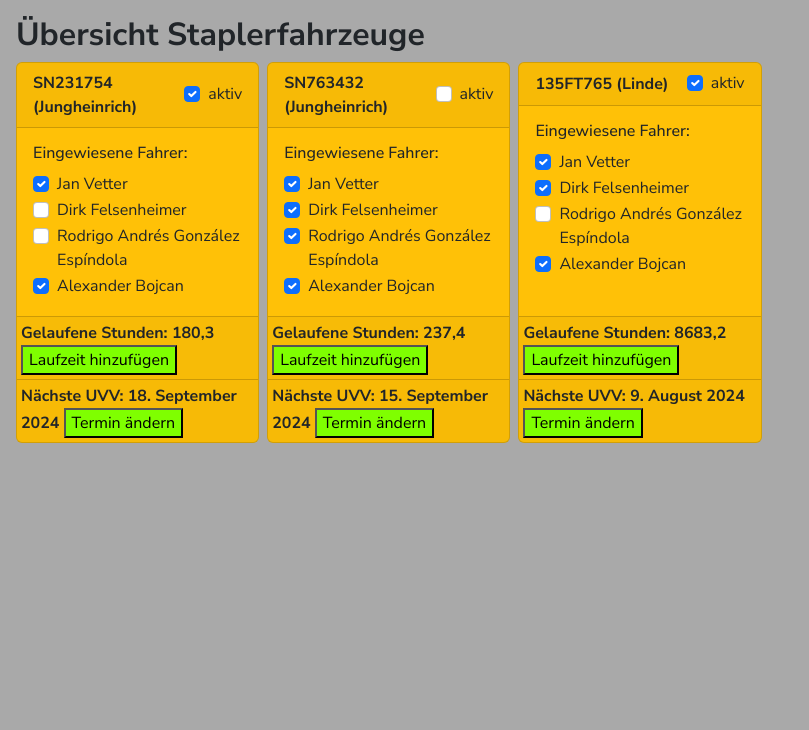
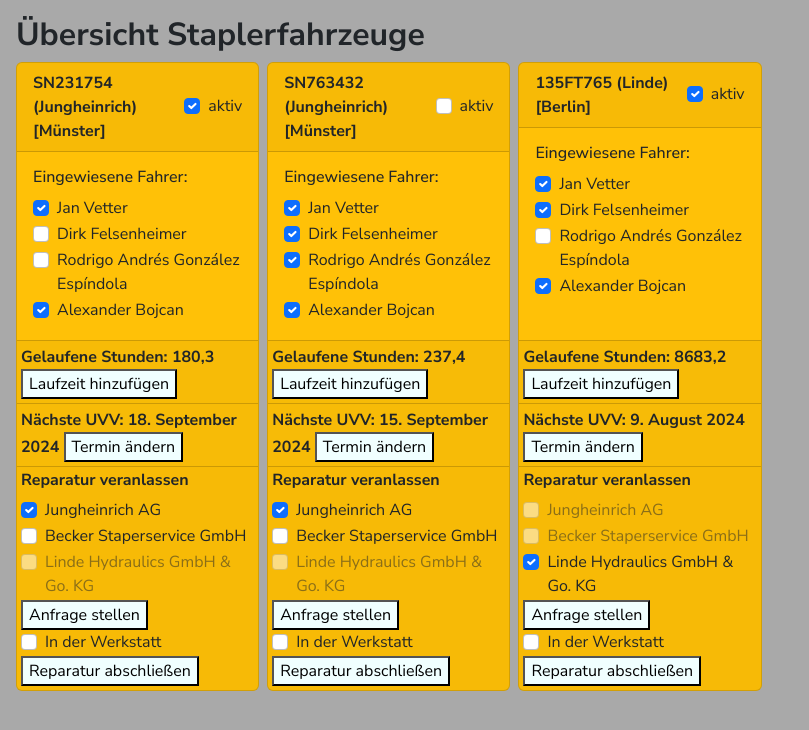
Before and after one commit to LuminousLynx/interview-theis, a Django app: template forklift_manager/forklift/templates/forklift/overview.html in a window 1280 px wide. Shown: the top 730 px of the page, without its empty margins (0-809 px from the left). Run offline with Django 4.2, Linux system fonts and the light colour scheme; the template is opened without the code that fills it: values that come from a table or form of the project are taken from there, others are empty; data comes from the database, SQL or seed files in the repository; both versions use the stored data as it was after the commit.

Commit message:
modify data structure, implement repair function

```diff
--- a/forklift_manager/forklift/models.py
+++ b/forklift_manager/forklift/models.py
@@ -16,6 +16,10 @@ class Forklift(models.Model):
 
     can_operate = models.BooleanField(default=True)
     allowed_operators = models.JSONField(default=list)
+
+    location = models.CharField(max_length=50, default="Münster")
+    workshops = models.JSONField(default=list)
+    fastest_workshop = models.IntegerField(default=0)
 
     def __str__(self):
         return f'{self.serial_no}'
@@ -52,19 +56,22 @@ class Workshop(models.Model):
 
 
 class Repair(models.Model):
-    workshop_id = models.ForeignKey("Workshop", on_delete=models.CASCADE, null=True)
-    model = models.ForeignKey("Forklift", on_delete=models.CASCADE, null=True)
+
+    active = models.BooleanField(default=True)
+
+    model_id = models.CharField(max_length=30, null=True)
+    workshop_id_id = models.CharField(max_length=50, null=True)
 
     start_date = models.DateField(default=datetime.date.today)
     end_date = models.DateField(default=datetime.date(year=2024, month=12, day=31))
 
     message = models.CharField(max_length=2000, default="Sehr geehrtes Werkstatt-Team!\nWir möchten einen unserer Stapler bei Ihnen reparieren lassen. Wann wäre dies möglich? \nMfG \nflaschenpost-Warehouse")
 
-    repair_time = models.FloatField(null=True)
-    repair_cost = models.IntegerField(null=True)
+    repair_time = models.IntegerField(null=True)
+    repair_cost = models.FloatField(null=True)
 
     def __str__(self):
-        return f'{self}'
+        return f'{self.model_id}'
 
     class Meta:
         db_table = ''
--- a/forklift_manager/forklift/templates/forklift/forklift_card.html
+++ b/forklift_manager/forklift/templates/forklift/forklift_card.html
@@ -1,6 +1,6 @@
 <div class="card bg-warning">
     <div class="card-header" style="display: flex; align-items: center; justify-content: space-between;">
-        <b>{{ f.serial_no }} ({{ f.brand }})</b>
+        <b>{{ f.serial_no }} ({{ f.brand }}) [{{f.location}}]</b>
         <div class="form-check">
             <input class="form-check-input" type="checkbox" value="" id="can-operate-{{ f.id }}" {% if f.can_operate %}checked{% endif %} onchange="toggle_can_operate({{f.pk}});">
             <label class="form-check-label" for="can-operate-{{ f.id }}">
@@ -43,13 +43,55 @@
     <div class="card-footer p-1">
         <div class="button_group">
             <b>Gelaufene Stunden: {{f.hours_run}}</b>
-            <input type="button" style="background-color: chartreuse;" value="Laufzeit hinzufügen" onclick="update_hours_run({{f.pk}});">
+            <input type="button" style="background-color:azure;" value="Laufzeit hinzufügen" onclick="update_hours_run({{f.pk}});">
         </div>
     </div>
     <div class="card-footer p-1">
         <div class="button_group">
             <b>Nächste UVV: {{f.next_check}}</b>
-            <input type="button" style="background-color: chartreuse;" value="Termin ändern" onclick="update_next_check({{f.pk}});">
+            <input type="button" style="background-color: azure;" value="Termin ändern" onclick="update_next_check({{f.pk}});">
+        </div>
+    </div>
+    <div class="card-footer p-1">
+        <h6><b>Reparatur veranlassen</b></h6>
+
+        <div class="form-check">
+            <input class="form-check-input" type="checkbox" id="workshop-1-{{ f.id }}" {% if 1 not in f.workshops %}disabled{% endif %}
+            {% if f.fastest_workshop == 1 %}checked{% endif %}>
+            <label class="form-check-label" for="workshop-1-{{ f.id }}">
+                Jungheinrich AG
+            </label>
+        </div>
+
+        <div class="form-check">
+            <input class="form-check-input" type="checkbox" id="workshop-2-{{ f.id }}" {% if 2 not in f.workshops %}disabled{% endif %}
+            {% if f.fastest_workshop == 2 %}checked{% endif %}>
+            <label class="form-check-label" for="workshop-2-{{ f.id }}">
+                Becker Staperservice GmbH
+            </label>
+        </div>
+
+        <div class="form-check">
+            <input class="form-check-input" type="checkbox" id="workshop-3-{{ f.id }}" {% if 3 not in f.workshops %}disabled{% endif %}
+            {% if f.fastest_workshop == 3 %}checked{% endif %}>
+            <label class="form-check-label" for="workshop-3-{{ f.id }}">
+                Linde Hydraulics GmbH & Go. KG
+            </label>
+        </div>
+
+        <div class="button_group">
+            <input type="button" style="background-color: azure;" value="Anfrage stellen" onclick="request_repair({{f.pk}});">
+        </div>
+
+        <div class="form-check">
+            <input class="form-check-input" type="checkbox" value="" id="in-repairs-{{ f.id }}"  style="pointer-events: none;" >
+            <label class="form-check-label" for="in-repairs-{{ f.id }}">
+                In der Werkstatt
+            </label>
+        </div>
+
+        <div class="button_group">
+            <input type="button" style="background-color: azure;" value="Reparatur abschließen" onclick="end_repair({{f.pk}});">
         </div>
     </div>
 </div>
--- a/forklift_manager/forklift/templates/forklift/overview.html
+++ b/forklift_manager/forklift/templates/forklift/overview.html
@@ -101,5 +101,58 @@
             console.log("Successfully updated next check.")
         });
     }
+
+    function request_repair(forklift_id){
+
+        let message = prompt("Gib hier deine Nachricht an die Werkstatt ein:").toString()
+
+        $("#in-repairs-"+forklift_id).prop("checked", true)
+        $.ajax({
+            type: 'PUT',
+            url: '{% url "forklift:request_repair" %}',
+            headers: {
+                'X-CSRFToken': '{{ csrf_token }}',
+            },
+            contentType: 'application/json',
+            data: JSON.stringify({
+                forklift_id: forklift_id,
+                message: message,
+                w1: $("#workshop-1-" + forklift_id).prop('checked'),
+                w2: $("#workshop-2-" + forklift_id).prop('checked'),
+                w3: $("#workshop-3-" + forklift_id).prop('checked'),
+            }),
+        }).done(function (data) {
+            location.reload();
+        }).fail(function (data) {
+            console.error("Failed to request repair: ", data)
+        }).always(function (data) {
+            console.log("Successfully requested repair.")
+        });
+    }
+
+    function end_repair(forklift_id){
+
+        let price = prompt("Gib hier die Kosten der Reparatur ein. Trenne Cents bitte durch einen Punkt und gibt kein Euro-Zeichen ein.")
+
+        $("#in-repairs-"+forklift_id).prop("checked", false)
+        $.ajax({
+            type: 'PUT',
+            url: '{% url "forklift:end_repair" %}',
+            headers: {
+                'X-CSRFToken': '{{ csrf_token }}',
+            },
+            contentType: 'application/json',
+            data: JSON.stringify({
+                forklift_id: forklift_id,
+                price: price,
+            }),
+        }).done(function (data) {
+            location.reload();
+        }).fail(function (data) {
+            console.error("Failed to request repair: ", data)
+        }).always(function (data) {
+            console.log("Successfully requested repair.")
+        });
+    }
 </script>
 {% endblock script %}
--- a/forklift_manager/forklift/urls.py
+++ b/forklift_manager/forklift/urls.py
@@ -8,5 +8,7 @@ urlpatterns = [
     path('operators/', views.toggle_operator, name='toggle_operator'),
     path('hours/', views.update_hours_run, name='hours_run'),
     path('next_check/', views.update_next_check, name='next_check'),
-    path("auto_check/", views.auto_check, name="auto_check")                #see if needed
+    path("auto_check/", views.auto_check, name="auto_check"),                #see if needed
+    path("repair/", views.request_repair, name="request_repair"),
+    path("repair/end", views.end_repair, name="end_repair"),
 ]
```
Also changed, not shown: forklift_manager/forklift/views.py (+78 -4 lines), forklift_manager/db.sqlite3, forklift_manager/forklift/migrations/0009_forklift_location.py (added), forklift_manager/forklift/migrations/0010_forklift_workshops.py (added), forklift_manager/forklift/migrations/0011_forklift_fastest_workshop.py (added), forklift_manager/forklift/migrations/0012_repair_active.py (added), forklift_manager/forklift/migrations/0013_alter_repair_model_alter_repair_workshop_id.py (added), forklift_manager/forklift/migrations/0014_alter_repair_repair_cost_alter_repair_repair_time.py (added), forklift_manager/forklift/migrations/0015_rename_model_repair_model_id.py (added), forklift_manager/forklift/migrations/0016_rename_workshop_id_repair_workshop_id_id.py (added), forklift_manager/forklift/migrations/0017_remove_repair_workshop_id_id_repair_workshop_id.py (added), forklift_manager/forklift/migrations/0018_rename_workshop_id_repair_workshop_id_id.py (added).
